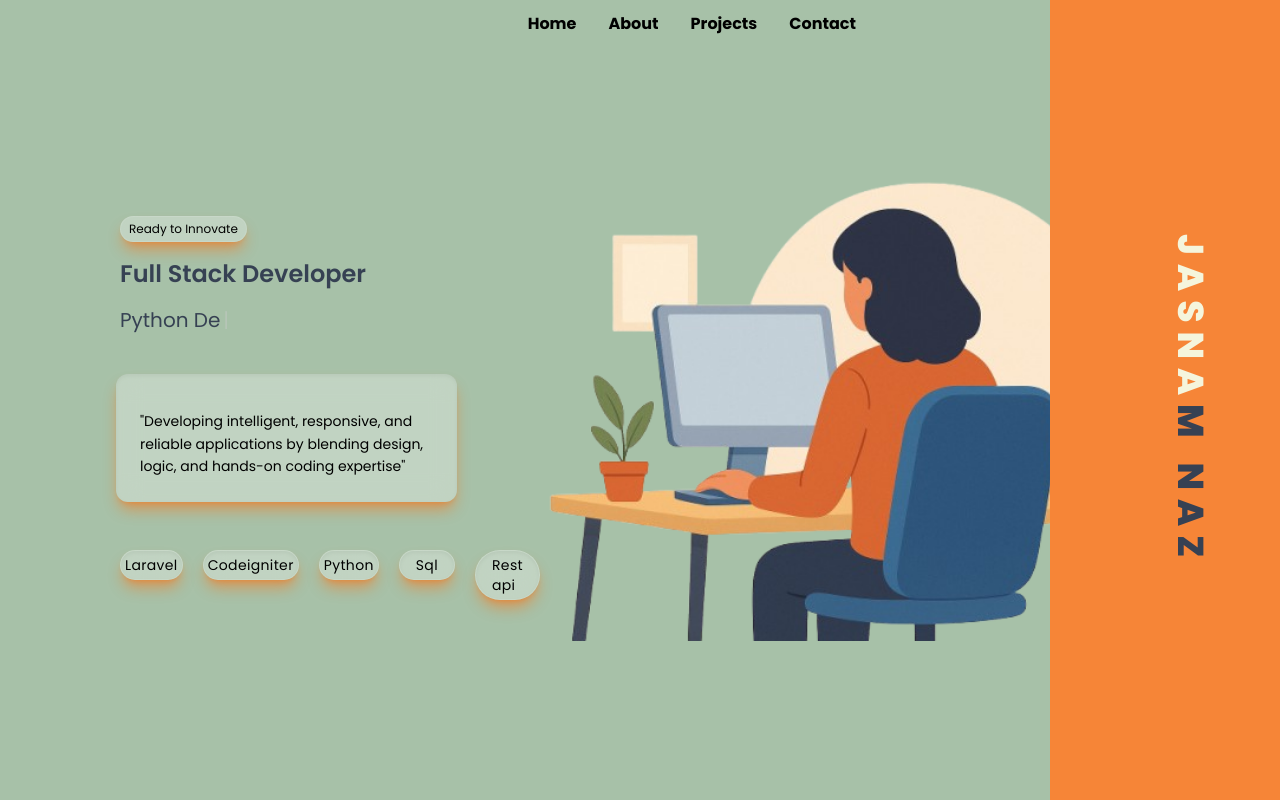
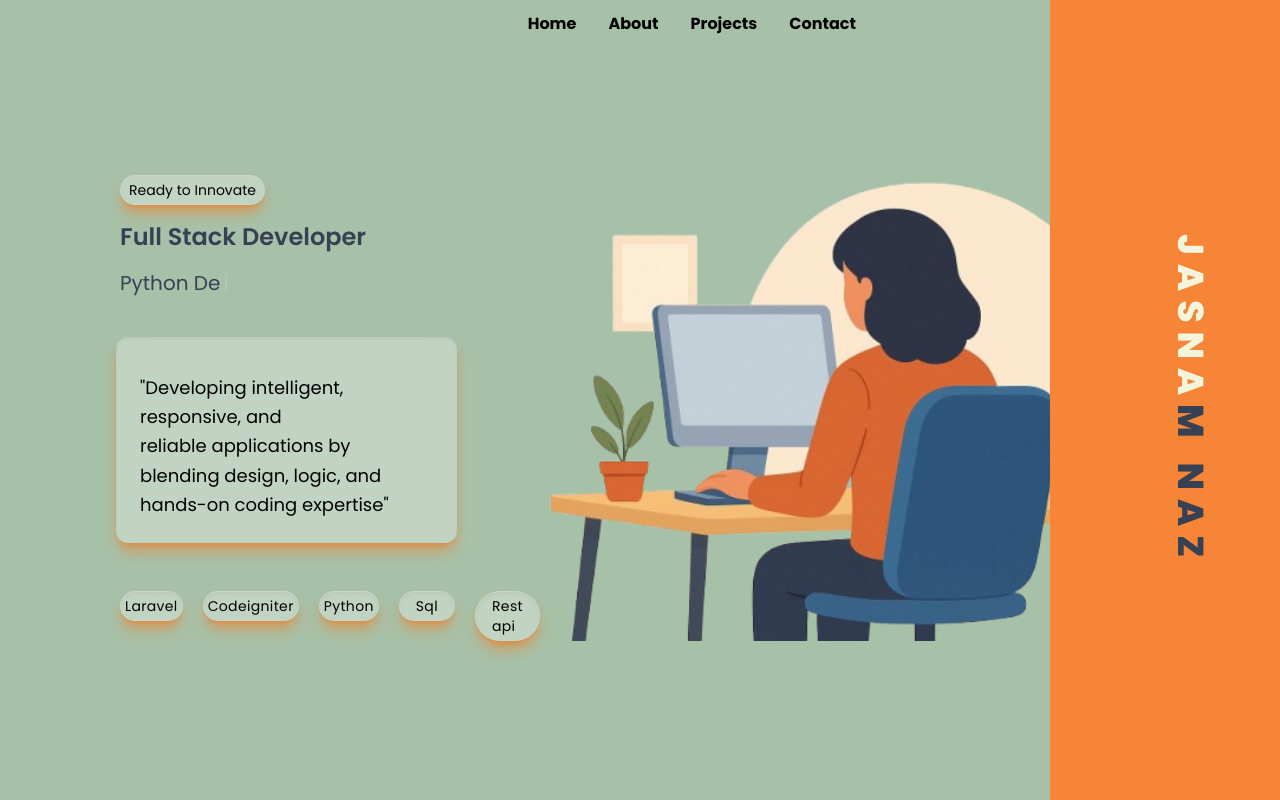
Before and after one commit to jasna18/vue-portfolio, a Vue app in the folder portfolio/: page / in a window 1280 px wide. Shown: the top 800 px of the page. Built offline with nearby package versions, Linux system fonts and the light colour scheme.

Commit message:
modified font style in type effect

```diff
--- a/portfolio/src/components/homePage/HeroSection.vue
+++ b/portfolio/src/components/homePage/HeroSection.vue
@@ -48,7 +48,7 @@
            <!-- this div for the text content wrapper, removed flex-1 to w-full -->
 <div class="w-full flex flex-col md:text-left md:ml-4 items-center md:items-start p-4 md:p-8 min-w-0">
 
-        <div class="text-xs md:text-md mb-2 mt-12 text-center  md:mb-4 md:ml-2 rounded-full
+        <div class="text-sm md:text-md mb-2 mt-12 text-center  md:mb-4 md:ml-2 rounded-full
                dark:bg-gray-800/40 border border-white/10 backdrop-blur-md shadow-lg p-1 px-2 bg-white/30 text-[#000000]
               inset-shadow-lg shadow-orange-500/50">
         Ready to Innovate
@@ -68,7 +68,7 @@
         ]"
       >
         <!-- <h4 class="text-md md:text-2xl mb-4">Hi, I'm Jasna 👩‍💻</h4> -->
-        <p class="text-sm mt-3 mb-0  md:text-md leading-relaxed break-words ">
+        <p class="text-sm mt-3 mb-0  md:text-lg leading-relaxed break-words ">
           "Developing intelligent, responsive, and <br />
           reliable applications by blending design,
           logic, and hands-on coding expertise"
```
